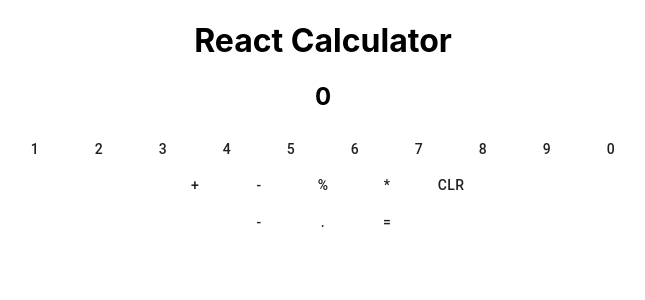
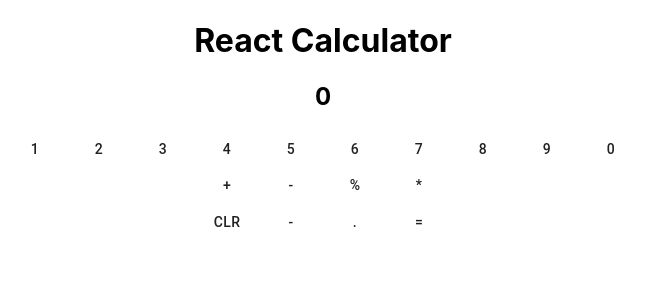
Before and after one commit to benzend/react-typescript-calculator, a React (Create React App) app: page / in a window 1280 px wide. Shown: the top 300 px of the page, without its empty margins (317-962 px from the left). Built offline with nearby package versions, Linux system fonts and the light colour scheme.

Commit message:
added reset/clear component with reset capabilities; fully functional

```diff
--- a/src/calculator/Calculator.tsx
+++ b/src/calculator/Calculator.tsx
@@ -14,11 +14,12 @@ import { Dot } from "./components/Dot";
 
 // Utils
 import { handleOps } from "../utils/utils";
+import { Clear } from "./components/Clear";
 
 export const Calculator = () => {
   // Data
   const nums = ["1", "2", "3", "4", "5", "6", "7", "8", "9", "0"];
-  const ops = ["+", "-", "%", "*", "clr"];
+  const ops = ["+", "-", "%", "*"];
 
   //State
   const [currentNum1, setCurrentNum1] = useState<string>("");
@@ -72,14 +73,12 @@ export const Calculator = () => {
     setCurrentNum2("");
     setCurrentOperator("");
   };
-
-  // Total Reset
-  if (currentOperator === "clr") {
+  const reset = () => {
     setTotal(0);
     setCurrentNum1("");
     setCurrentNum2("");
     setCurrentOperator("");
-  }
+  };
 
   return (
     <Box>
@@ -110,6 +109,7 @@ export const Calculator = () => {
           <Operator setCurrentOperator={setCurrentOperator} op={op} />
         ))}
       </Box>
+      <Clear reset={reset} />
       <NegativeInt />
       <Dot />
       <Equals equalsHandler={equalsHandler} />
--- /dev/null
+++ b/src/calculator/components/Clear.tsx
@@ -0,0 +1,9 @@
+import { Button } from "@material-ui/core";
+
+interface Props {
+  reset: any;
+}
+
+export const Clear = ({ reset }: Props) => {
+  return <Button onClick={reset}>CLR</Button>;
+};
```
Also changed, not shown: 1 other file (tests, documents, lock files or other folders).
